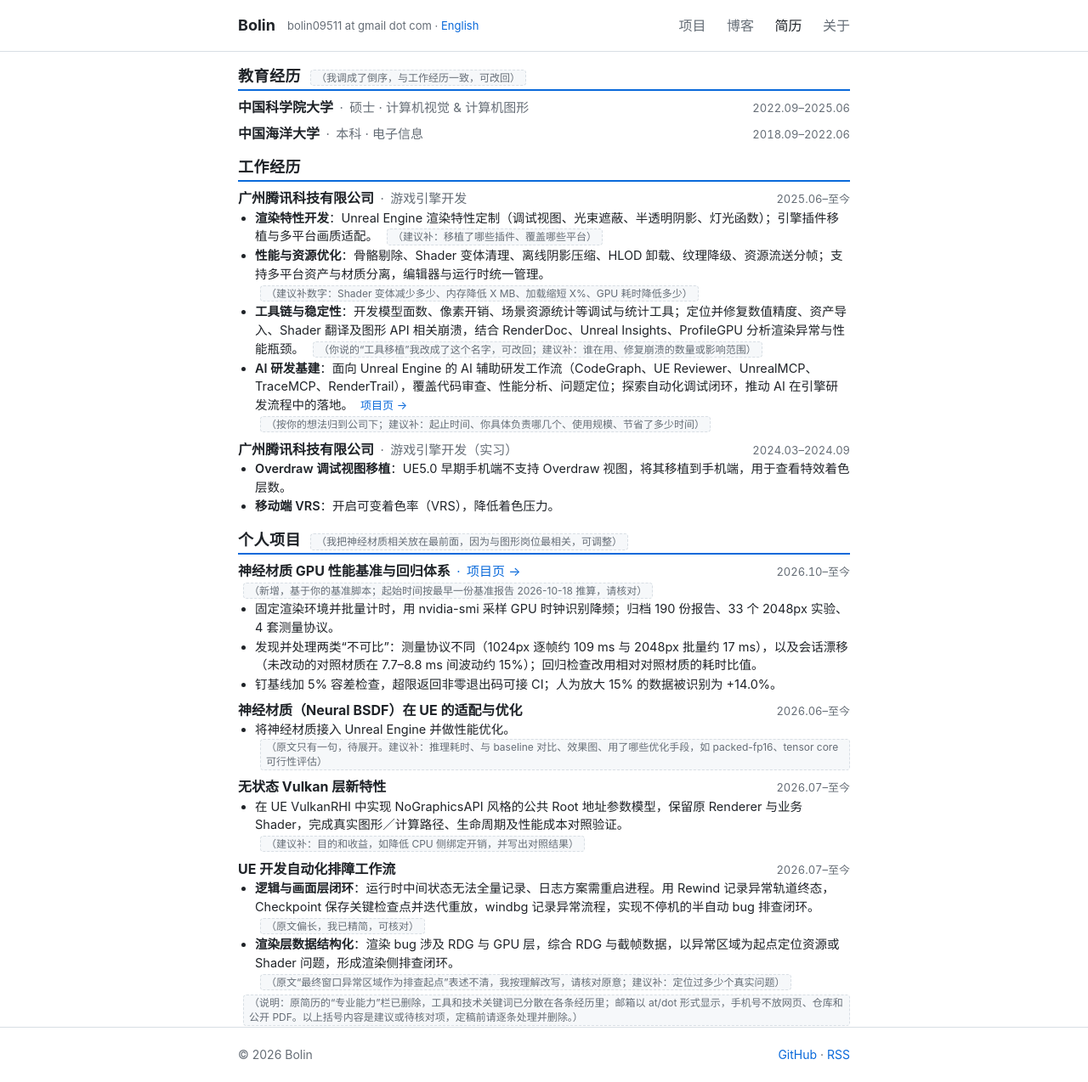
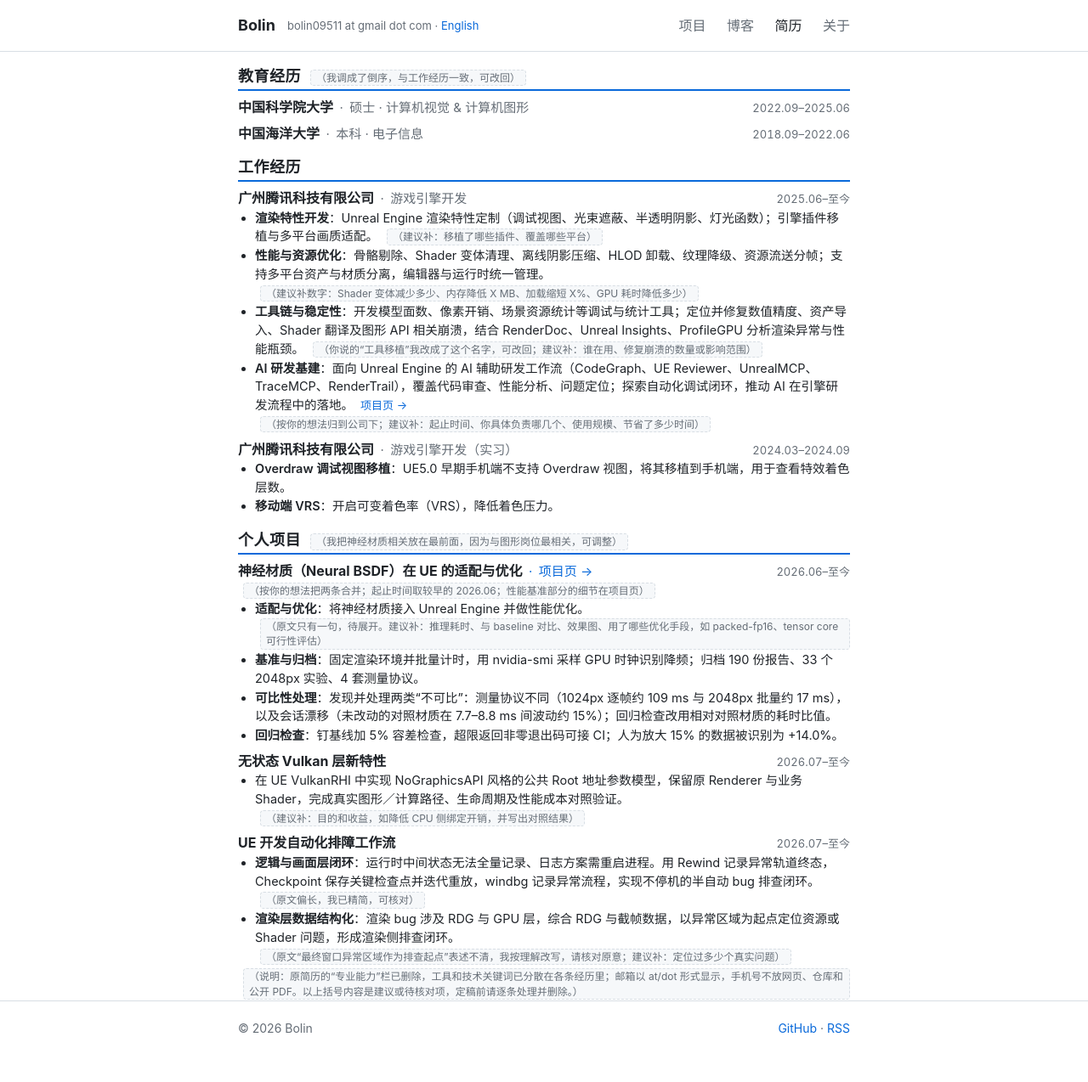
Before and after one commit to bolin12/bolin12.github.io, a Jekyll site: the page built from resume.md, in a window 1280 px wide. Shown: the whole page at 85% size. Built offline with Jekyll 4.4.1, drawn with Linux system fonts in a browser that asks for light colours; our own code applies the rules of GitHub Pages for plain Markdown files; after the commit the page ends 1244 px from its top, so only the background shows below that.

Commit message:
Resume: merge the two neural-material projects into one entry

```diff
--- a/_data/projects.yml
+++ b/_data/projects.yml
@@ -1,11 +1,7 @@
-- name: 神经材质 GPU 性能基准与回归体系
-  desc: 为 Unreal Engine 中的 Neural BSDF 建立可复现的 GPU 基准、基线与回归检查。
+- name: 神经材质(Neural BSDF)在 UE 的适配与优化
+  desc: 将神经材质接入 Unreal Engine 并做性能优化,配套可复现的 GPU 基准、基线与回归检查。
   url: /projects/neural-bsdf-perf/
   tags: [Unreal Engine, GPU, Benchmark]
-- name: 神经材质(Neural BSDF)在 UE 的适配
-  desc: 将神经材质接入 Unreal Engine Substrate,研究 GPU 推理开销与实时渲染的取舍。(待补充)
-  url: https://github.com/bolin12
-  tags: [Unreal Engine, HLSL]
 - name: 无状态 Vulkan 层
   desc: 在 UE VulkanRHI 中实现 NoGraphicsAPI 风格的公共 Root 地址参数模型。(待补充)
   url: https://github.com/bolin12
--- a/_data/resume.yml
+++ b/_data/resume.yml
@@ -49,20 +49,20 @@ sections:
   - title: 个人项目
     note: （我把神经材质相关放在最前面，因为与图形岗位最相关，可调整）
     items:
-      - title: 神经材质 GPU 性能基准与回归体系
+      - title: 神经材质（Neural BSDF）在 UE 的适配与优化
         page: /projects/neural-bsdf-perf/
-        note: （新增，基于你的基准脚本；起始时间按最早一份基准报告 2026-10-18 推算，请核对）
-        date: 2026.10–至今
-        points:
-          - text: 固定渲染环境并批量计时，用 nvidia-smi 采样 GPU 时钟识别降频；归档 190 份报告、33 个 2048px 实验、4 套测量协议。
-          - text: 发现并处理两类“不可比”：测量协议不同（1024px 逐帧约 109 ms 与 2048px 批量约 17 ms），以及会话漂移（未改动的对照材质在 7.7–8.8 ms 间波动约 15%）；回归检查改用相对对照材质的耗时比值。
-          - text: 钉基线加 5% 容差检查，超限返回非零退出码可接 CI；人为放大 15% 的数据被识别为 +14.0%。
-
-      - title: 神经材质（Neural BSDF）在 UE 的适配与优化
+        note: （按你的想法把两条合并；起止时间取较早的 2026.06；性能基准部分的细节在项目页）
         date: 2026.06–至今
         points:
-          - text: 将神经材质接入 Unreal Engine 并做性能优化。
+          - label: 适配与优化
+            text: 将神经材质接入 Unreal Engine 并做性能优化。
             note: （原文只有一句，待展开。建议补：推理耗时、与 baseline 对比、效果图、用了哪些优化手段，如 packed-fp16、tensor core 可行性评估）
+          - label: 基准与归档
+            text: 固定渲染环境并批量计时，用 nvidia-smi 采样 GPU 时钟识别降频；归档 190 份报告、33 个 2048px 实验、4 套测量协议。
+          - label: 可比性处理
+            text: 发现并处理两类“不可比”：测量协议不同（1024px 逐帧约 109 ms 与 2048px 批量约 17 ms），以及会话漂移（未改动的对照材质在 7.7–8.8 ms 间波动约 15%）；回归检查改用相对对照材质的耗时比值。
+          - label: 回归检查
+            text: 钉基线加 5% 容差检查，超限返回非零退出码可接 CI；人为放大 15% 的数据被识别为 +14.0%。
 
       - title: 无状态 Vulkan 层新特性
         date: 2026.07–至今
```
Also changed, not shown: _data/resume_en.yml (+8 -8 lines).
